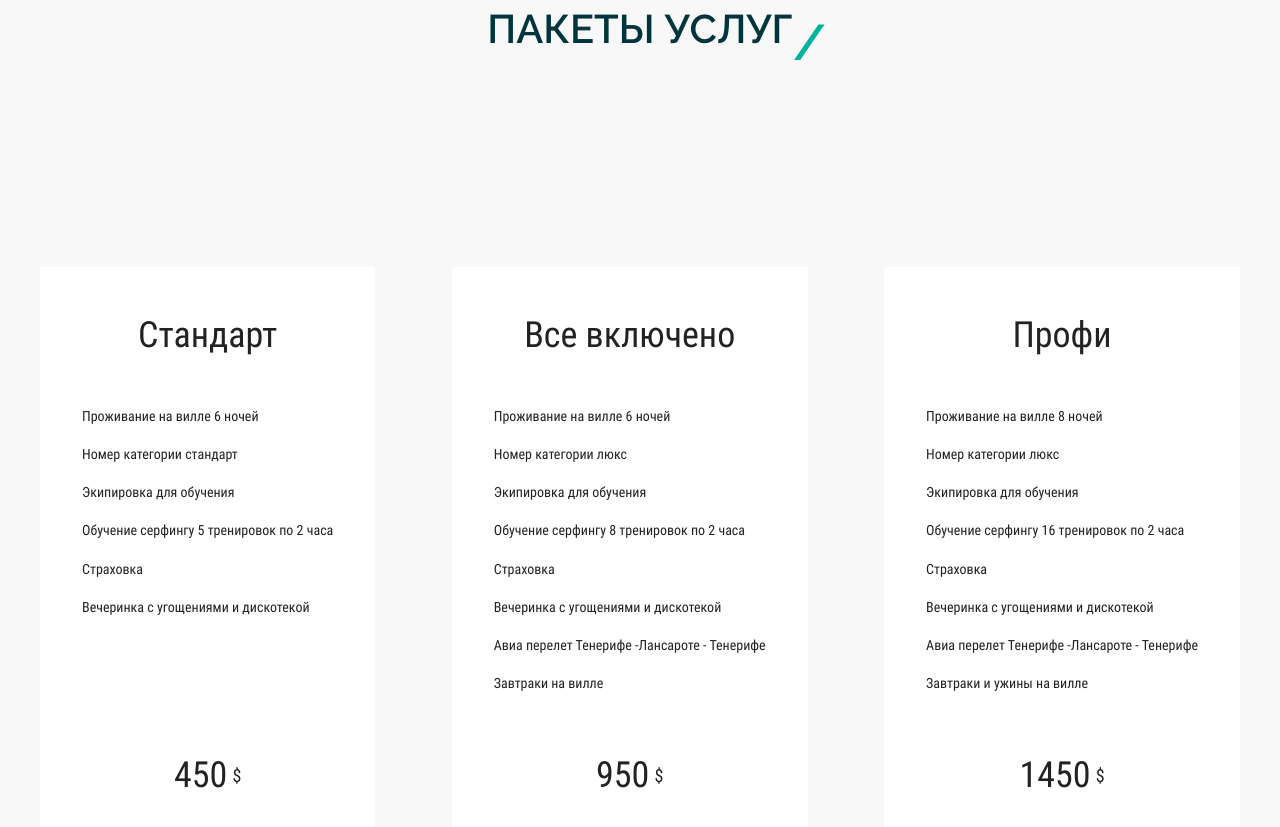
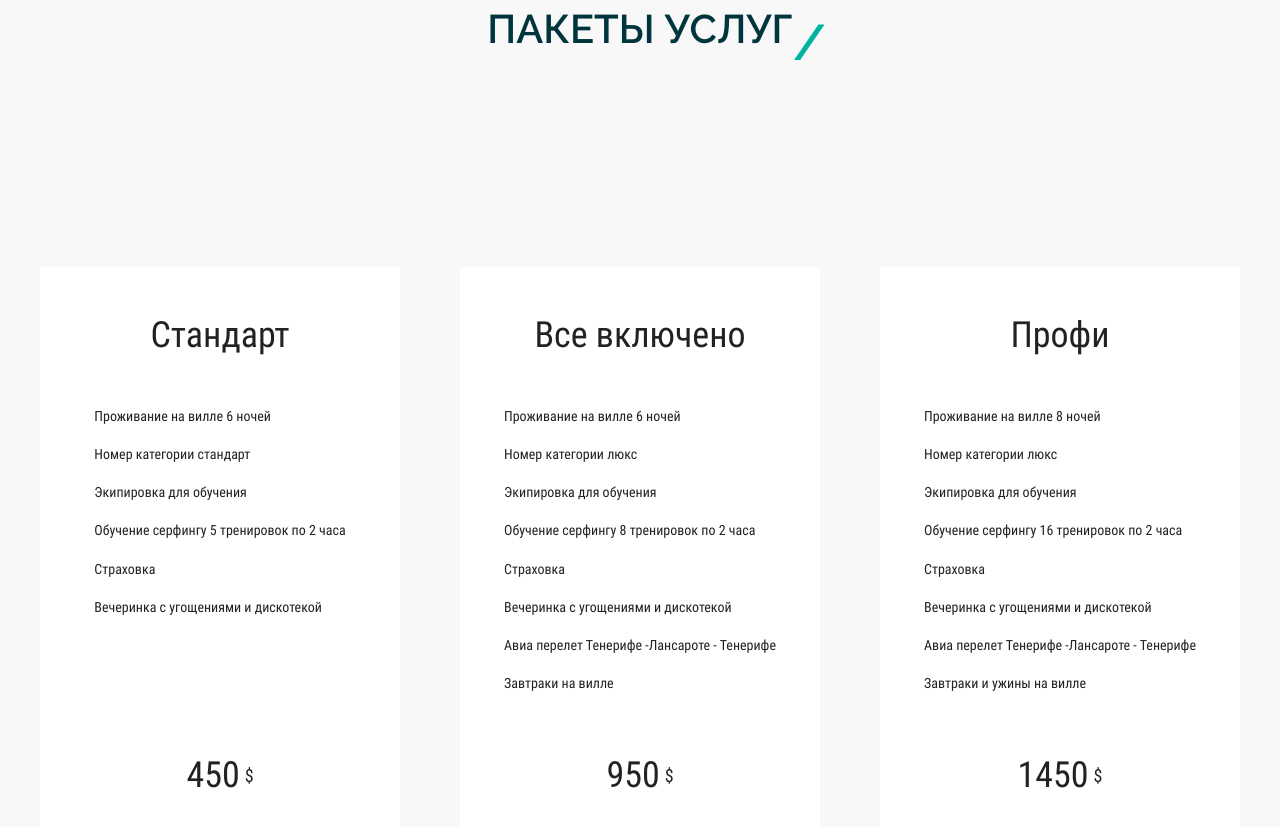
Before and after one commit to d4rkFox/testProject, a website: page app/html/index.html in a window 1280 px wide. Shown: the part 9421-10248 px from the top of the page. Drawn offline with nearby package versions, Linux system fonts and the light colour scheme; some packages are replaced by stand-ins of ours; files that its build step writes are made by us from their sources; a script that the page names is missing; files whose address does not match are found by name.

Commit message:
Мелкие правки блока тарифов

```diff
--- a/app/scss/style.scss
+++ b/app/scss/style.scss
@@ -1310,6 +1310,8 @@
 //end services=====================================================================================
 //start tariffs===================================================================================
 .tariffs {
+    width: 100%;
+    max-width: 360px;
 
     @media (max-width: 1200px) {
         margin: 0 10px 20px 10px;
```
